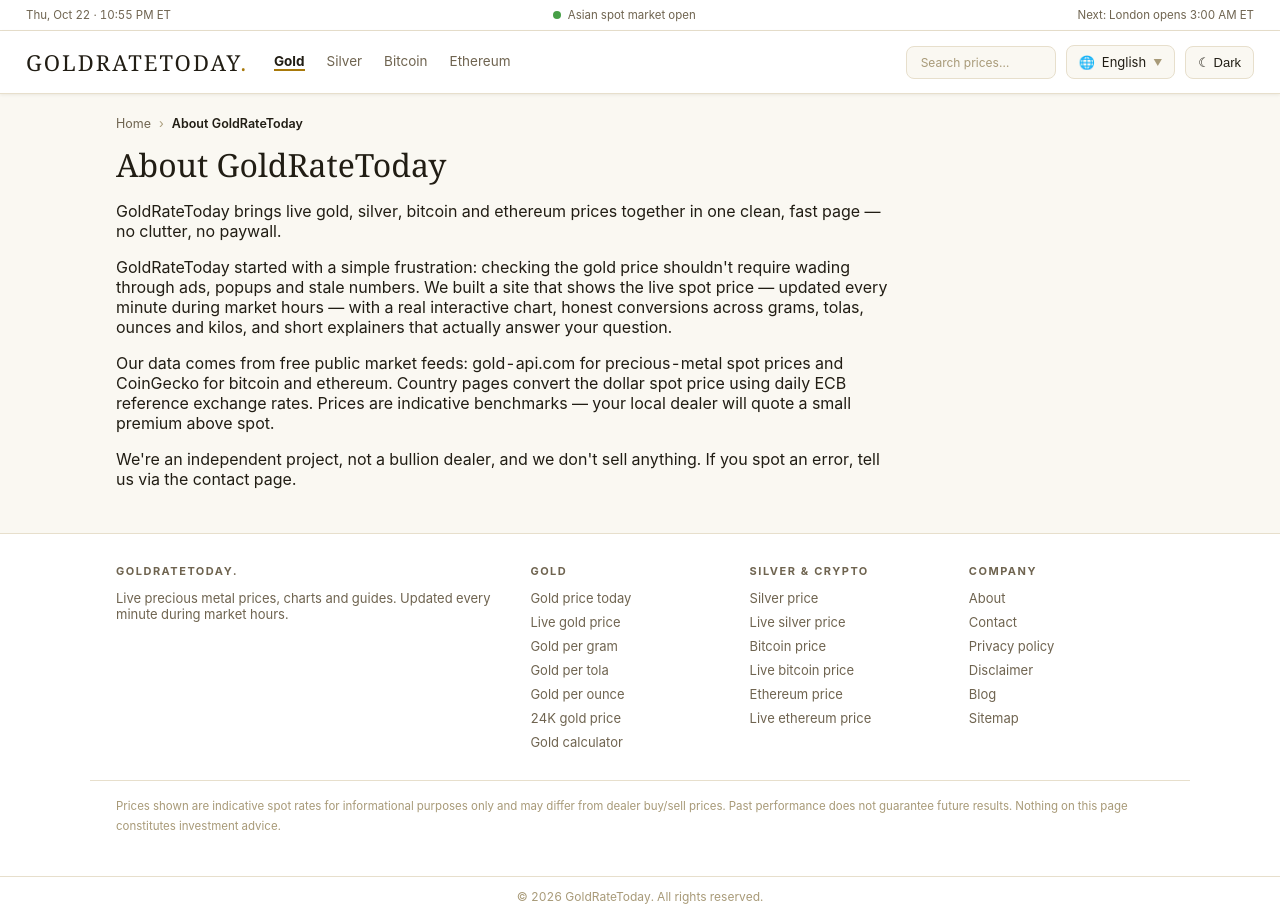
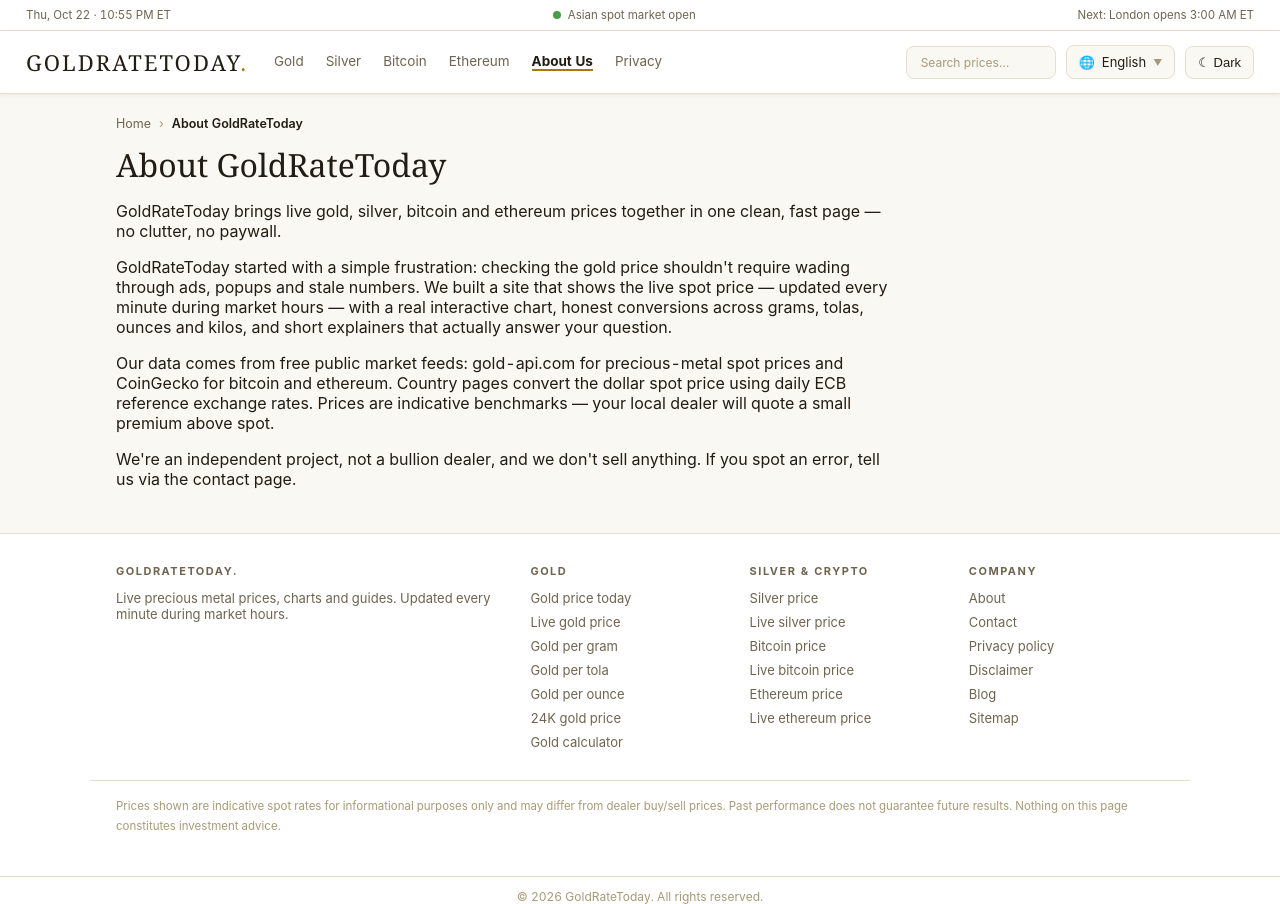
Before and after one commit to enragedonline-ux/goldlive, a Next.js app: page /about in a window 1280 px wide. Built offline with nearby package versions, Linux system fonts and the light colour scheme.

Commit message:
Header: add About Us and Privacy links

```diff
--- a/app/about/page.tsx
+++ b/app/about/page.tsx
@@ -9,6 +9,7 @@
 export default function Page() {
   return (
     <StaticPage
+      active="about"
       title="About GoldRateToday"
       description="GoldRateToday brings live gold, silver, bitcoin and ethereum prices together in one clean, fast page — no clutter, no paywall."
       crumbs={[{ href: "/", label: "Home" }, { href: "/about/", label: "About GoldRateToday" }]}
--- a/app/privacy/page.tsx
+++ b/app/privacy/page.tsx
@@ -9,6 +9,7 @@
 export default function Page() {
   return (
     <StaticPage
+      active="privacy"
       title="Privacy Policy"
       description="What we collect, what we do not collect, and how advertising works on this site."
       crumbs={[{ href: "/", label: "Home" }, { href: "/privacy/", label: "Privacy Policy" }]}
--- a/components/Header.tsx
+++ b/components/Header.tsx
@@ -8,6 +8,8 @@
   { href: "/silver-price-today", label: "Silver", key: "silver" },
   { href: "/bitcoin-price", label: "Bitcoin", key: "bitcoin" },
   { href: "/ethereum-price", label: "Ethereum", key: "ethereum" },
+  { href: "/about/", label: "About Us", key: "about" },
+  { href: "/privacy/", label: "Privacy", key: "privacy" },
 ];
 
 export default function Header({ active = "gold" }: { active?: string }) {
--- a/components/StaticPage.tsx
+++ b/components/StaticPage.tsx
@@ -7,15 +7,17 @@
   description,
   crumbs,
   children,
+  active = "gold",
 }: {
   title: string;
   description: string;
   crumbs: { href: string; label: string }[];
   children: React.ReactNode;
+  active?: string;
 }) {
   return (
     <>
-      <Header active="gold" />
+      <Header active={active} />
       <main className="ppage">
         <Breadcrumbs items={crumbs} />
         <h1 className="ppage-h1">{title}</h1>
```
